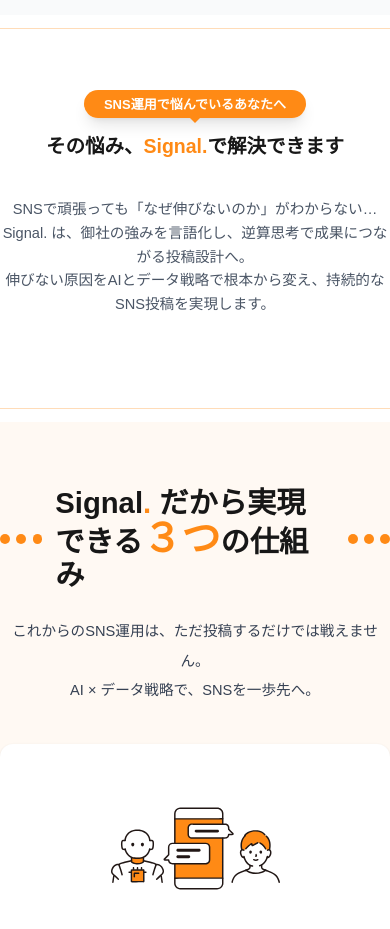
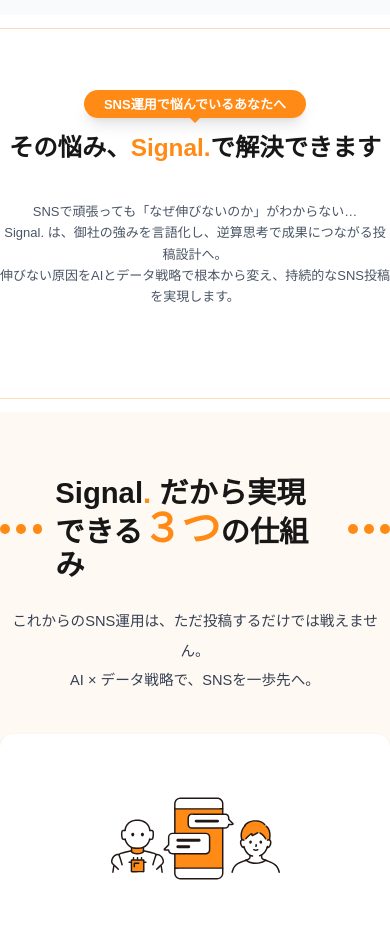
Before and after one commit to mogcia-app/signal-hp, a Next.js app: page / in a window 390 px wide. Shown: the part 2180-3109 px from the top of the page. Built offline with nearby package versions, Linux system fonts and the light colour scheme.

Commit message:
responsive typography & seo tuning

```diff
--- a/src/app/page.tsx
+++ b/src/app/page.tsx
@@ -193,15 +193,16 @@
 
 
   {/* 見出し */}
-  <h2 className="text-2xl sm:text-3xl md:text-4xl lg:text-[42px] font-bold text-center mb-12">
+  <h2 className="text-3xl sm:text-4xl md:text-5xl lg:text-[42px] font-bold text-center mb-12">
   その悩み、<span className="text-[#ff8a15]">Signal.</span>で解決できます
 </h2>
 
-  <div className="text-center text-gray-600 max-w-2xl mx-auto mb-8 text-lg leading-relaxed">
+<div className="text-center text-gray-600 max-w-2xl mx-auto mb-8 text-base sm:text-lg leading-relaxed">
   <p>SNSで頑張っても「なぜ伸びないのか」がわからない…</p>
   <p>Signal. は、御社の強みを言語化し、逆算思考で成果につながる投稿設計へ。</p>
   <p>伸びない原因をAIとデータ戦略で根本から変え、持続的なSNS投稿を実現します。</p>
 </div>
+
 
 
 </section>
```
